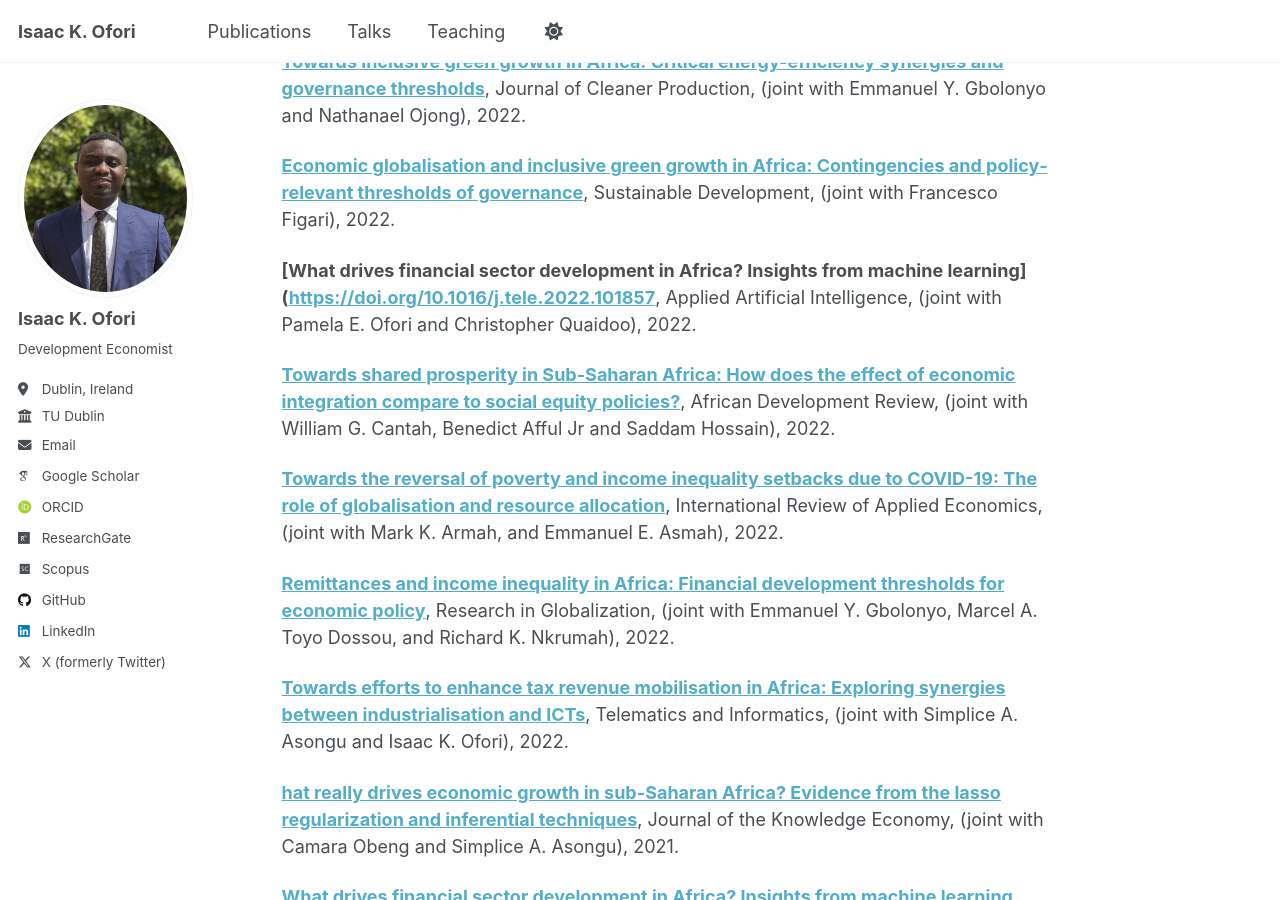
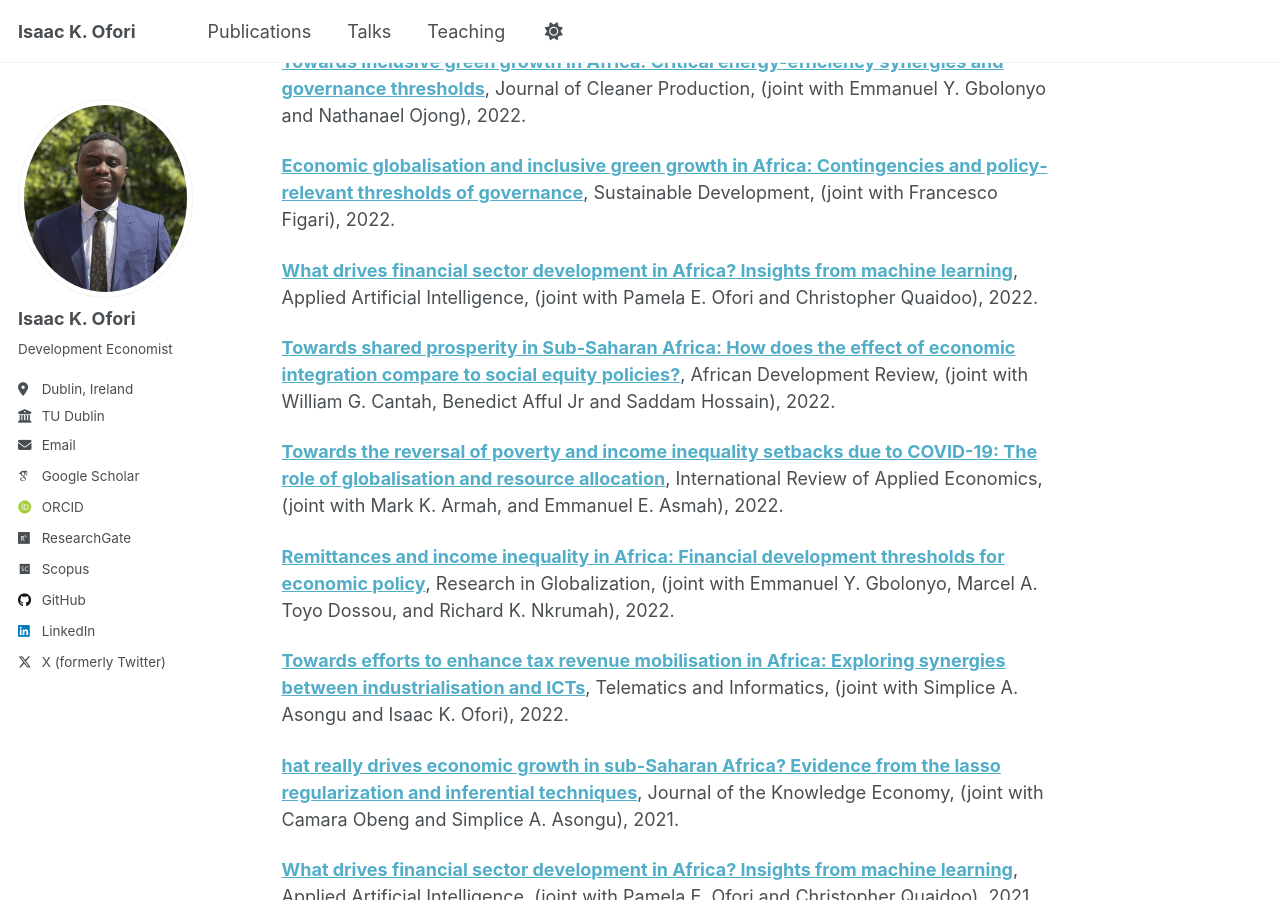
Before and after one commit to ikofori/ikofori.github.io, a Jekyll site: the page built from _pages/research.md, in a window 1280 px wide and 900 px high, scrolled down 1317 px. Built offline with Jekyll 4.4.1, drawn with Linux system fonts in a browser that asks for light colours; some web fonts are replaced; a script that is not in the unit is left out; part of the change alters nothing that is shown.

Commit message:
Update research.md

```diff
--- a/_pages/research.md
+++ b/_pages/research.md
@@ -37,7 +37,7 @@ permalink: /research/
 
 **[Economic globalisation and inclusive green growth in Africa: Contingencies and policy‐relevant thresholds of governance](https://doi.org/10.1002/sd.2403)**, Sustainable Development, (joint with Francesco Figari), 2022. <br/>
 
-**[What drives financial sector development in Africa? Insights from machine learning]([https://doi.org/10.1016/j.tele.2022.101857](https://doi.org/10.1080/08839514.2021.1999597)**, Applied Artificial Intelligence, (joint with Pamela E. Ofori and Christopher Quaidoo), 2022. <br/>
+**[What drives financial sector development in Africa? Insights from machine learning](https://doi.org/10.1080/08839514.2021.1999597)**, Applied Artificial Intelligence, (joint with Pamela E. Ofori and Christopher Quaidoo), 2022. <br/>
 
 **[Towards shared prosperity in Sub-Saharan Africa: How does the effect of economic integration compare to social equity policies?](https://doi.org/10.1111/1467-8268.12614)**, African Development Review, (joint with  William G. Cantah, Benedict Afful Jr and Saddam Hossain), 2022. <br/>
 
```
